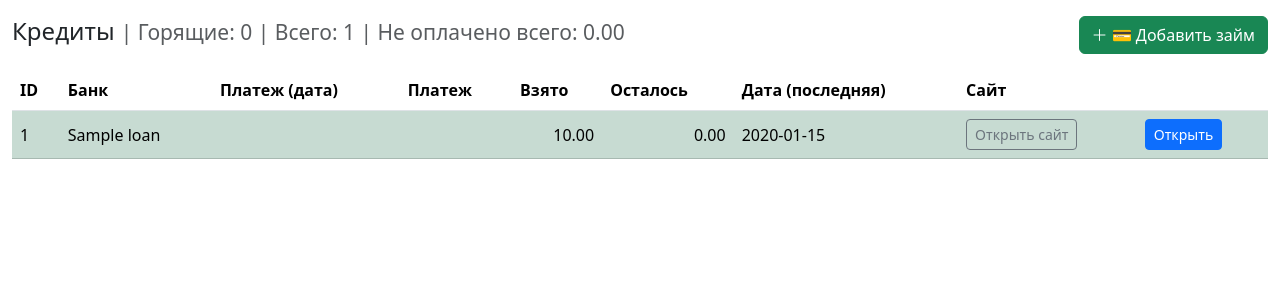
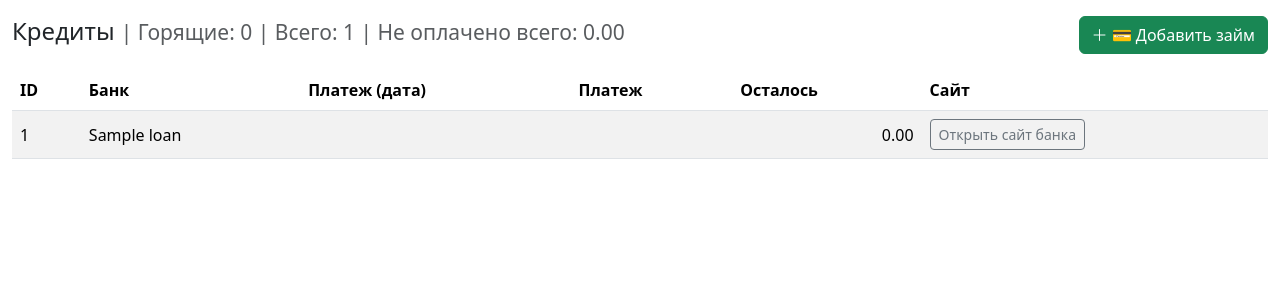
Before and after one commit to Valstan/mikrokredit, a Flask app: page /loans in a window 1280 px wide. Shown: the part 56-356 px from the top of the page. Run offline with Flask 3, Linux system fonts and the light colour scheme; the visitor is signed in with stand-in values (Sample User, id 1); tables that the repository leaves empty hold one stand-in row (values such as "Sample post"); parts of the project's set-up code (start-up, migrations or seed data) failed here and were passed over; some libraries are stand-ins or nearby versions.

Commit message:
🎨 Улучшен список займов: убраны лишние столбцы, строки кликабельны, новые цвета

```diff
--- a/web/templates/index.html
+++ b/web/templates/index.html
@@ -1,5 +1,33 @@
 {% extends 'base.html' %}
 {% block content %}
+
+<style>
+.loan-row {
+    cursor: pointer;
+    transition: background-color 0.2s ease;
+}
+
+.loan-row:hover {
+    filter: brightness(0.95);
+}
+
+.loan-row-neutral {
+    background-color: #f8f9fa !important;
+}
+
+.loan-row-urgent {
+    background-color: #f8d7da !important;
+}
+
+.loan-row-warning {
+    background-color: #fff3cd !important;
+}
+
+.loan-row-paid {
+    background-color: #d1e7dd !important;
+}
+</style>
+
 <div class="d-flex justify-content-between align-items-center mb-3">
   <h4>Кредиты
     <small class="text-muted" style="font-weight: normal;">
@@ -19,31 +47,24 @@
       <th>Банк</th>
       <th>Платеж (дата)</th>
       <th>Платеж</th>
-      <th>Взято</th>
       <th>Осталось</th>
-      <th>Дата (последняя)</th>
       <th>Сайт</th>
-      <th></th>
     </tr>
   </thead>
   <tbody>
     {% for it in items %}
     {% set l = it.loan %}
-    <tr class="{{ 'table-success' if it.paid else ('table-danger' if it.urgent else ('table-warning' if it.next_date else '')) }}">
+    <tr class="loan-row {{ 'loan-row-paid' if it.paid else ('loan-row-urgent' if it.urgent else ('loan-row-warning' if it.next_date else 'loan-row-neutral')) }}"
+        onclick="window.location.href='/loan/{{ l.id }}/v2';">
       <td>{{ l.id }}</td>
       <td>{{ l.org_name }}</td>
       <td>{{ it.next_date or '' }}</td>
       <td>{{ '%.2f'|format(it.next_amount) if it.next_amount is not none else '' }}</td>
-      <td class="text-end">{{ '%.2f'|format(l.amount_borrowed) }}</td>
       <td class="text-end">{{ '%.2f'|format(it.remaining) }}</td>
-      <td>{{ it.last_date or '' }}</td>
-      <td>
+      <td onclick="event.stopPropagation();">
         {% if l.website %}
-          <a class="btn btn-outline-secondary btn-sm" href="{{ l.website if l.website.startswith('http') else 'https://' ~ l.website }}" target="_blank">Открыть сайт</a>
+          <a class="btn btn-outline-secondary btn-sm" href="{{ l.website if l.website.startswith('http') else 'https://' ~ l.website }}" target="_blank">Открыть сайт банка</a>
         {% endif %}
-      </td>
-      <td>
-        <a class="btn btn-primary btn-sm" href="/loan/{{ l.id }}/v2">Открыть</a>
       </td>
     </tr>
     {% endfor %}
```
